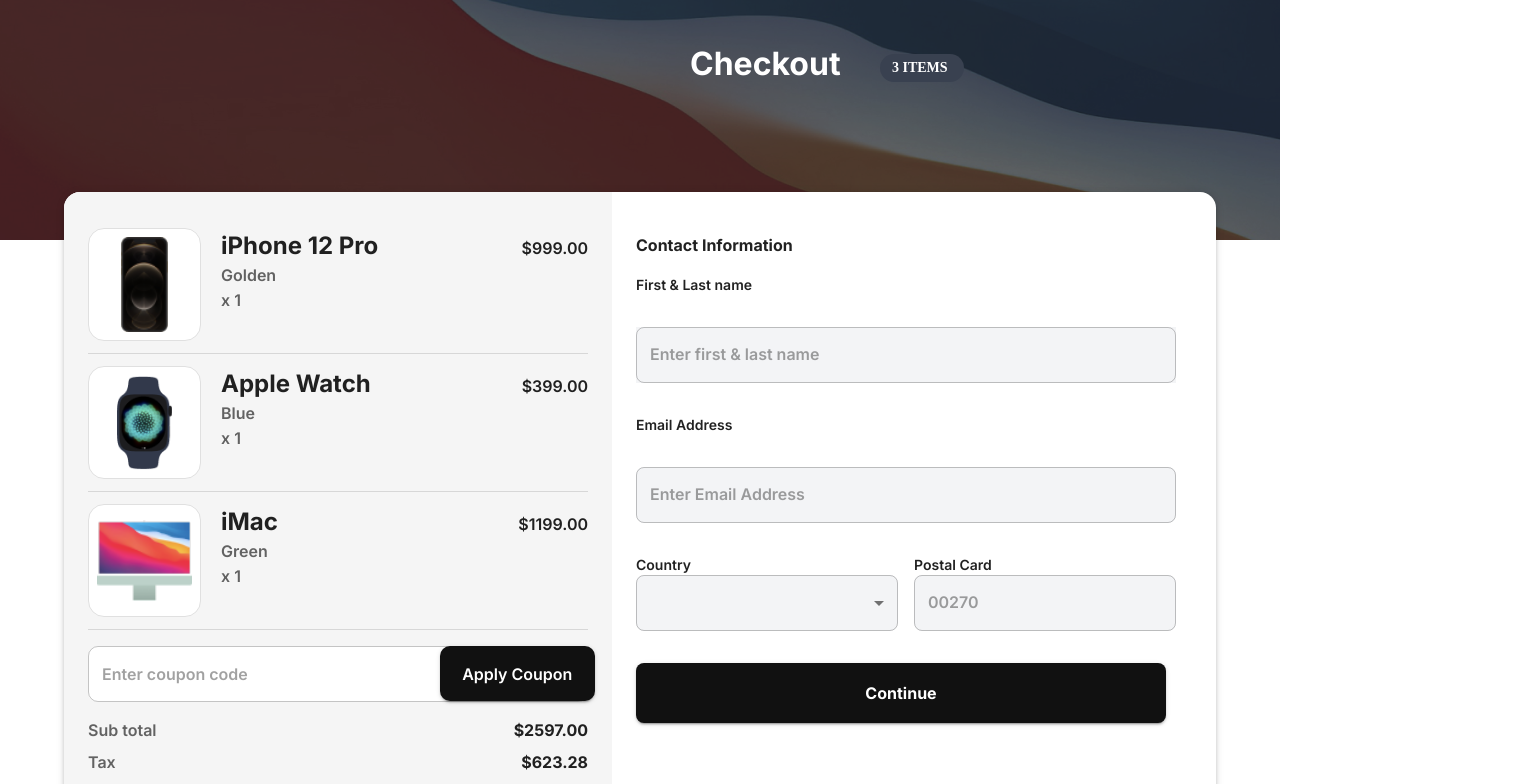
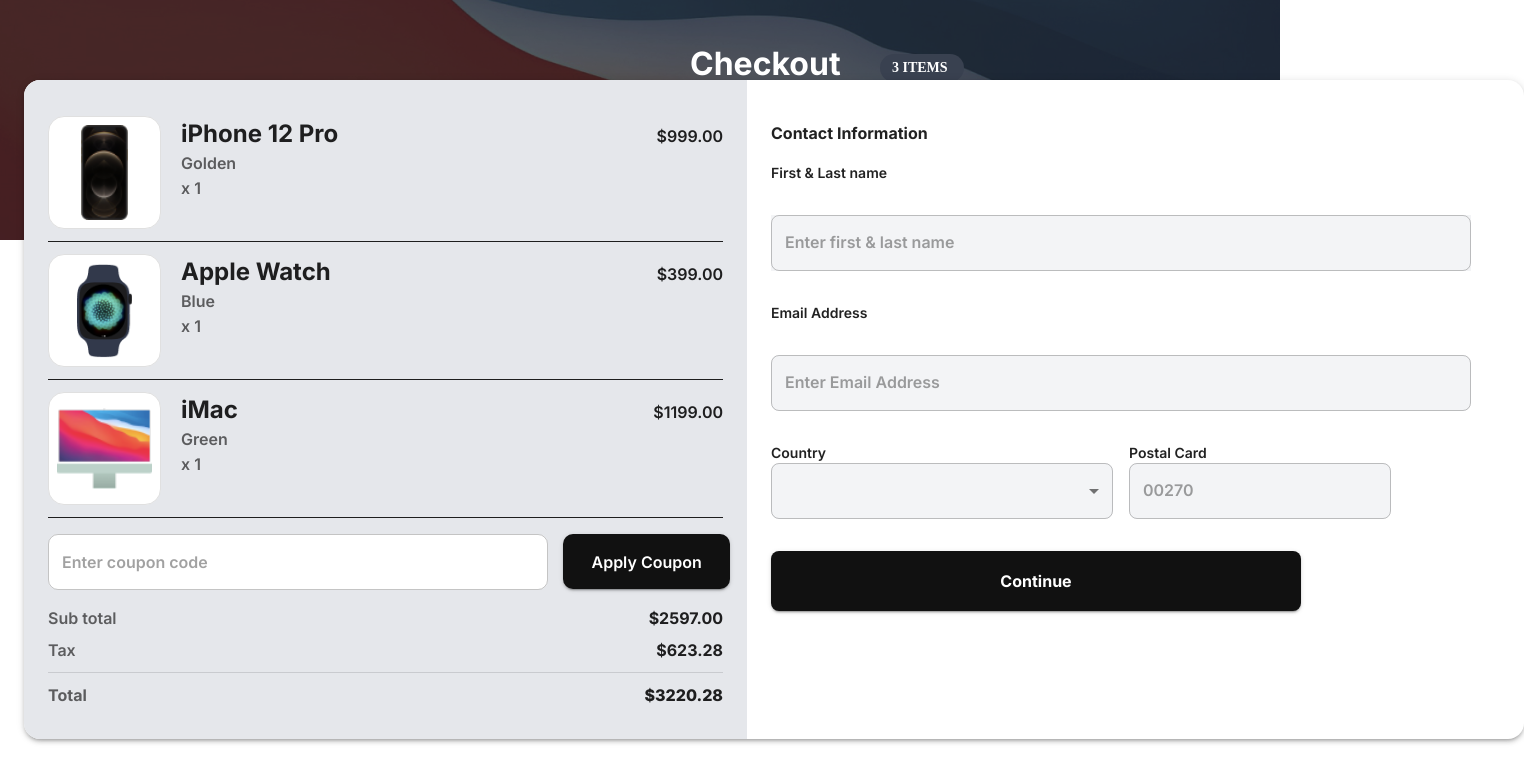
Before and after one commit to sulimanshams/shop-check-project, a React (Create React App) app: page / in a window 1280 px wide. Shown: the top 784 px of the page, 1524 px wide, since content can reach past the window. Built offline with nearby package versions, Linux system fonts and the light colour scheme; some icons are missing.

Commit message:
Size of card and its two part

```diff
--- a/src/CardList.jsx
+++ b/src/CardList.jsx
@@ -35,7 +35,7 @@
   return (
     <Box sx={{ display: "flex", justifyContent: "space-between", my: 1 }}>
       <Typography
-        sx={{ fontWeight: bold ? 700 : 500, color: "text.secondary" }}
+        sx={{ fontWeight: bold ? 700 : 500, color:"text.secondary" }}
       >
         {label}
       </Typography>
@@ -46,7 +46,7 @@
 
 export default function CartList() {
   return (
-    <Box sx={{maxWidth:500}}>
+    <Box sx={{maxWidth:"675px"}}>
       <List disablePadding>
         {items.map((it) => (
           <ListItem
@@ -57,7 +57,7 @@
               alignItems: "flex-start",
               gap: 2.5,
               borderBottom: "1px solid",
-              borderColor: "divider",
+              // borderColor: "divider",
             }}
             secondaryAction={
               <IconButton edge="end" aria-label="remove" size="small" sx={{display:"block" , mt:12}}>
--- a/src/CheckOutCard.jsx
+++ b/src/CheckOutCard.jsx
@@ -6,18 +6,18 @@
 export default function CheckoutCard() {
   return (
     <Container
-        // maxWidth="100px"
+        maxWidth="1400px"
       sx={{
-       mt:{xs:-4 , md:-6} , position:"relative",zIndex:2
+       mt:{xs:-4 , md:-20 } , position:"relative",zIndex:2 ,
       }}
     >
-      <Paper elevation={3} sx={{ overflow: "hidden", borderRadius:1 , maxWidth:"1800px"}}>
+      <Paper elevation={3} sx={{ overflow: "hidden", borderRadius:1 , width:"1500px" , mx:"auto"}}>
         <Grid container>
           <Grid
             item
             xs={12}
             md={6}
-            sx={{ bgcolor: "grey.100", p: { xs: 2, md: 3 } }}
+            sx={{ bgcolor: "#E5E7EB", p: { xs: 2, md: 3 }}}
           >
             <CardList />
           </Grid>
--- a/src/ContactForm.jsx
+++ b/src/ContactForm.jsx
@@ -5,7 +5,7 @@
 
 export default function ContactForm(){
      return (
-        <Box>
+        <Box width="700px">
             <Typography variant="h6" sx={{fontWeight:700, mb:2, mt:"17px", fontFamily:"Inter , sans-serif", fontSize:"16px"}}>Contact Information</Typography>
             <Stack spacing={4} sx={{width:"100%"}}>
                 <Typography variant="body2" sx={{mb:"0.5" , fontWeight:600}}>First & Last name</Typography>
```
